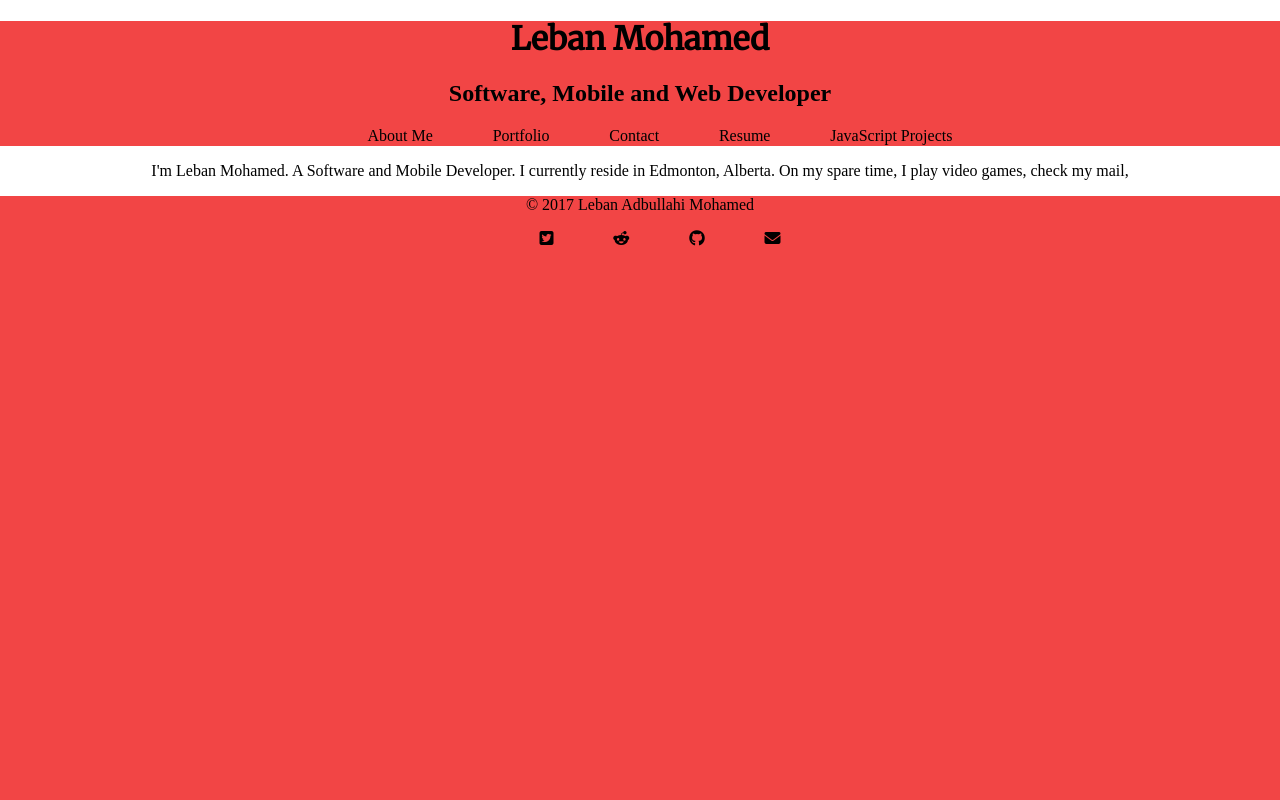
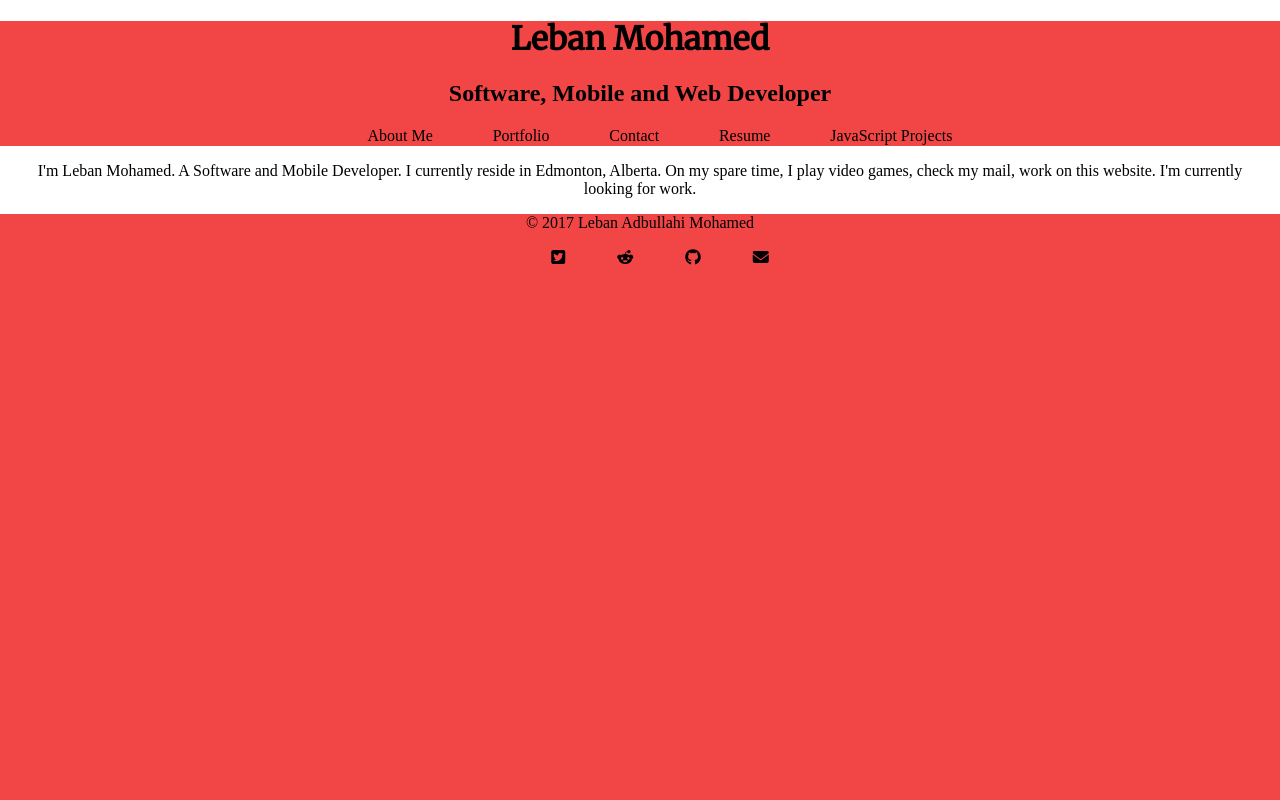
Before and after one commit to TheBigL/Leban-s-Website, a plain HTML site: page about-me.html in a window 1280 px wide. Shown: the top 800 px of the page. Drawn offline with Linux system fonts and the light colour scheme.

Commit message:
Update
I’ve added margin to the links in the footer and I’ve added some info
about myself in the “About Me” page.

```diff
--- a/about-me.html
+++ b/about-me.html
@@ -20,8 +20,17 @@
     </ul>
   </nav>
   </header>
+  <div class="container">
   <div class="self-intro">
-    <p>I'm Leban Mohamed. A Software and Mobile Developer. I currently reside in Edmonton, Alberta. On my spare time, I play video games, check my mail, </p>
+
+    <p>
+      I'm Leban Mohamed. A Software and Mobile Developer. I currently reside in Edmonton, Alberta.
+      On my spare time, I play video games, check my mail, work on this website. I'm currently looking for work.
+
+
+     </p>
+  </div>
+
   </div>
 
   <footer>
--- a/css/style.css
+++ b/css/style.css
@@ -54,6 +54,7 @@ footer
 {
   text-align: center;
   background-color: rgb(242, 69, 69);
+  min-height: calc(100vh - 52px);
 
 }
 
@@ -61,13 +62,12 @@ footer li
 {
   list-style-type: none;
   display: inline;
-  margin: 2.25%
+  margin: 2.5em 1.5em;
 }
 
-footer
-{
-  min-height: calc(100vh - 52px);
-}
+
+
+
 
 /*
 ============================
```
Also changed, not shown: 1 other file.
